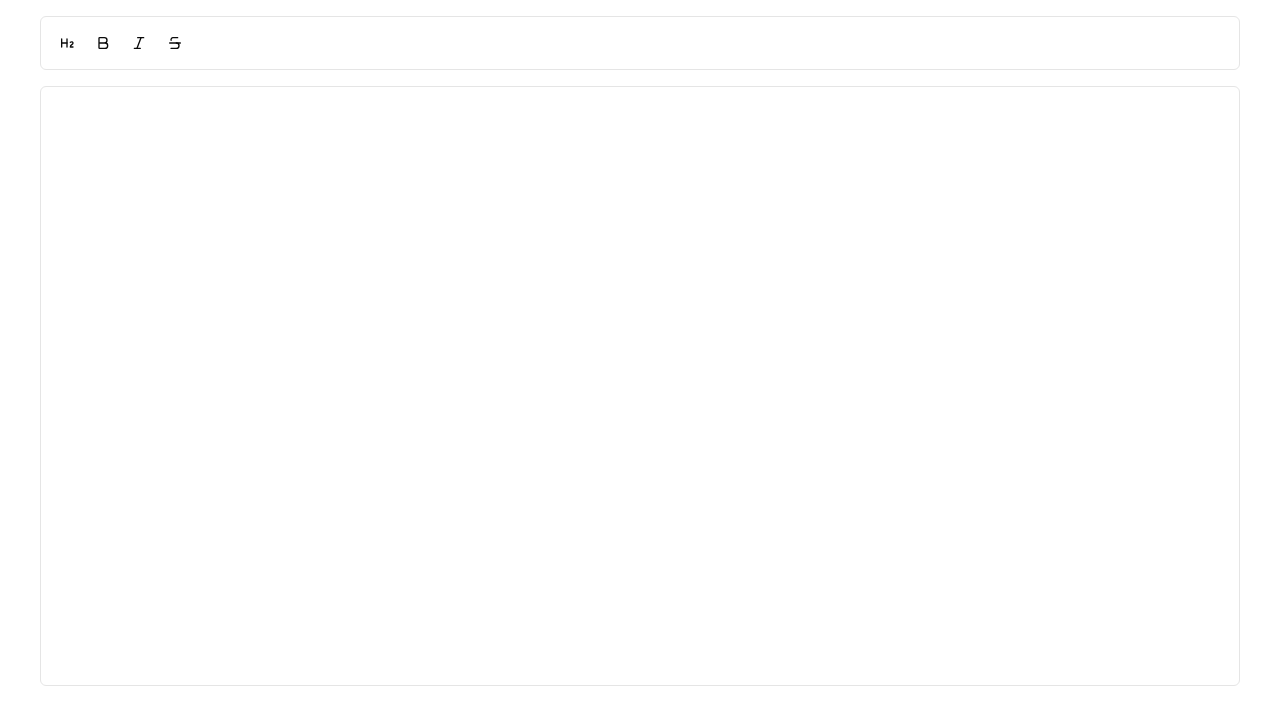
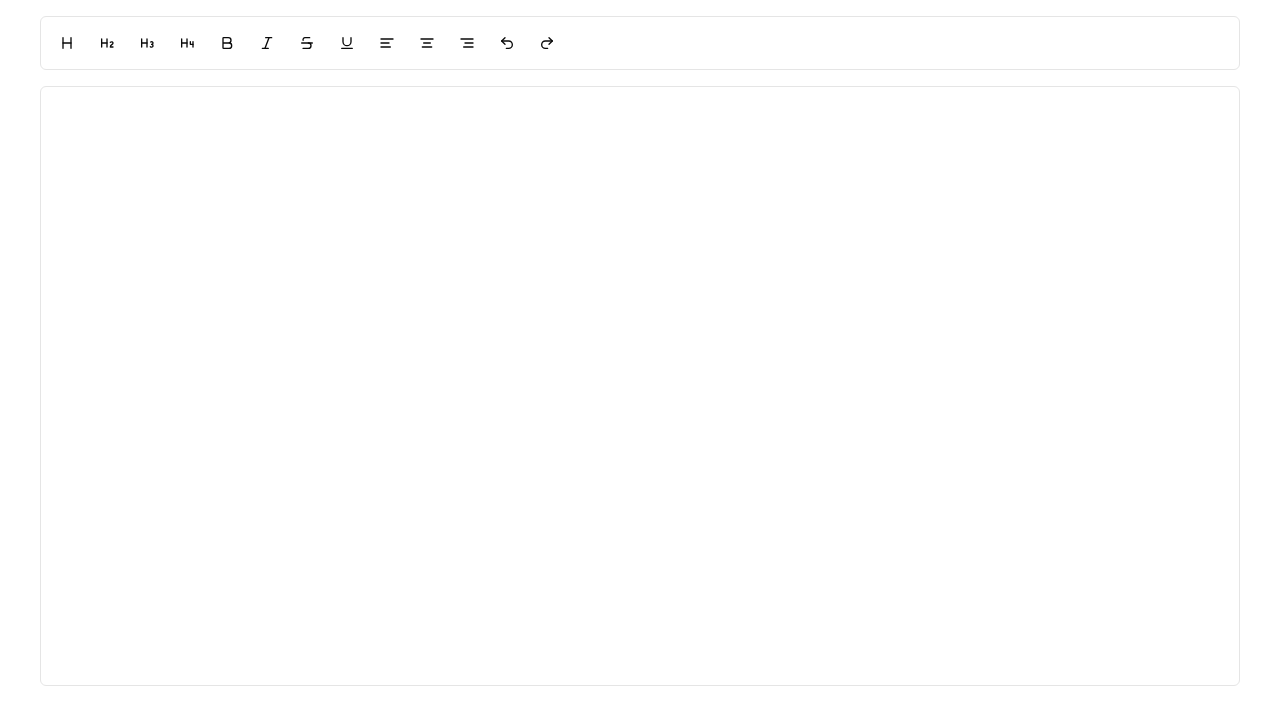
Before and after one commit to MarioPonte/noteva, a Next.js app: page / in a window 1280 px wide. Shown: the top 724 px of the page. Built offline with nearby package versions, Linux system fonts and the light colour scheme.

Commit message:
adding new text styles to the editor

```diff
--- a/app/globals.css
+++ b/app/globals.css
@@ -70,7 +70,12 @@
   * {
     @apply border-border;
   }
+
   body {
     @apply bg-background text-foreground;
   }
 }
+
+.ProseMirror:focus {
+  outline: none;
+}
--- /dev/null
+++ b/components/HeadingOptions.tsx
@@ -0,0 +1,57 @@
+"use client";
+
+import { type Editor } from "@tiptap/react";
+import {
+    Heading,
+    Heading2,
+    Heading3,
+    Heading4,
+} from "lucide-react";
+import { Toggle } from "./ui/toggle";
+
+type Props = {
+    editor: Editor
+}
+
+export function HeadingOptions({ editor }: Props) {
+    return (
+        <>
+            <Toggle
+                size="sm"
+                pressed={editor.isActive("heading", { level: 1 })}
+                onPressedChange={() => {
+                    editor.chain().focus().toggleHeading({ level: 1 }).run()
+                }}
+            >
+                <Heading className="h-4 w-4" />
+            </Toggle>
+            <Toggle
+                size="sm"
+                pressed={editor.isActive("heading", { level: 2 })}
+                onPressedChange={() => {
+                    editor.chain().focus().toggleHeading({ level: 2 }).run()
+                }}
+            >
+                <Heading2 className="h-4 w-4" />
+            </Toggle>
+            <Toggle
+                size="sm"
+                pressed={editor.isActive("heading", { level: 3 })}
+                onPressedChange={() => {
+                    editor.chain().focus().toggleHeading({ level: 3 }).run()
+                }}
+            >
+                <Heading3 className="h-4 w-4" />
+            </Toggle>
+            <Toggle
+                size="sm"
+                pressed={editor.isActive("heading", { level: 4 })}
+                onPressedChange={() => {
+                    editor.chain().focus().toggleHeading({ level: 4 }).run()
+                }}
+            >
+                <Heading4 className="h-4 w-4" />
+            </Toggle>
+        </>
+    )
+}
--- a/components/Tiptap.tsx
+++ b/components/Tiptap.tsx
@@ -3,6 +3,34 @@
 import { useEditor, EditorContent } from '@tiptap/react';
 import StarterKit from '@tiptap/starter-kit';
 import { Toolbar } from './Toolbar';
+import BaseHeading from '@tiptap/extension-heading'
+import { mergeAttributes } from '@tiptap/core'
+import Underline from '@tiptap/extension-underline';
+import TextAlign from '@tiptap/extension-text-align';
+
+type Levels = 1 | 2 | 3 | 4
+
+const classes: Record<Levels, string> = {
+  1: 'text-4xl',
+  2: 'text-3xl',
+  3: 'text-2xl',
+  4: 'text-xl',
+}
+
+export const Heading = BaseHeading.configure({ levels: [1, 2, 3, 4] }).extend({
+  renderHTML({ node, HTMLAttributes }) {
+    const hasLevel = this.options.levels.includes(node.attrs.level)
+    const level: Levels = hasLevel ? node.attrs.level : this.options.levels[0]
+
+    return [
+      `h${level}`,
+      mergeAttributes(this.options.HTMLAttributes, HTMLAttributes, {
+        class: `${classes[level]}`,
+      }),
+      0,
+    ]
+  },
+});
 
 export default function Tiptap({
   onChange,
@@ -12,12 +40,7 @@ export default function Tiptap({
   const editor = useEditor({
     extensions: [
       StarterKit.configure({
-        heading: {
-          HTMLAttributes: {
-            class: 'text-xl font-bold',
-            levels: [2]
-          }
-        },
+        heading: false,
         bold: {
           HTMLAttributes: {
             class: 'font-bold',
@@ -34,6 +57,32 @@ export default function Tiptap({
           }
         },
       }),
+      Heading.configure({ levels: [1, 2, 3, 4] }).extend({
+        levels: [1, 2, 3, 4],
+        renderHTML({ node, HTMLAttributes }) {
+          const level = this.options.levels.includes(node.attrs.level)
+            ? node.attrs.level
+            : this.options.levels[0]
+          const classes: any = {
+            1: 'text-4xl',
+            2: 'text-3xl',
+            3: 'text-2xl',
+            4: 'text-xl',
+          }
+          return [
+            `h${level}`,
+            mergeAttributes(this.options.HTMLAttributes, HTMLAttributes, {
+              class: `${classes[level]} font-bold`,
+            }),
+            0,
+          ]
+        },
+      }),
+      Underline,
+      TextAlign.configure({
+        types: ['heading', 'paragraph'],
+        alignments: ['left', 'right', 'center'],
+      })
     ],
     editorProps: {
       attributes: {
--- a/components/Toolbar.tsx
+++ b/components/Toolbar.tsx
@@ -4,33 +4,30 @@ import { type Editor } from "@tiptap/react";
 import {
     Bold,
     Strikethrough,
+    Underline,
     Italic,
-    List,
-    ListOrdered,
-    Heading2
+    AlignLeft,
+    AlignCenter,
+    AlignRight,
+    Undo2,
+    Redo2,
 } from "lucide-react";
 import { Toggle } from "./ui/toggle";
+import { HeadingOptions } from "./HeadingOptions";
 
 type Props = {
     editor: Editor | null
 }
 
-export function Toolbar({ editor }: Props){
-    if(!editor){
+export function Toolbar({ editor }: Props) {
+    if (!editor) {
         return null;
     }
 
     return (
         <div className="border border-input bg-transparent rounded-md my-4 p-2">
-            <Toggle
-                size="sm"
-                pressed={editor.isActive("heading")}
-                onPressedChange={() => {
-                    editor.chain().focus().toggleHeading({ level:2 }).run()
-                }}
-            >
-                <Heading2 className="h-4 w-4" />
-            </Toggle>
+            <div className="flex gap-1">
+                <HeadingOptions editor={editor} />
                 <Toggle
                     size="sm"
                     pressed={editor.isActive("bold")}
@@ -52,6 +49,51 @@ export function Toolbar({ editor }: Props){
                 >
                     <Strikethrough className="h-4 w-4" />
                 </Toggle>
+                <Toggle
+                    size="sm"
+                    pressed={editor.isActive("underline")}
+                    onPressedChange={() => editor.chain().focus().toggleUnderline().run()}
+                >
+                    <Underline className="h-4 w-4" />
+                </Toggle>
+
+                <Toggle
+                    size="sm"
+                    pressed={editor.isActive({ textAlign: 'left' })}
+                    onPressedChange={() => editor.chain().focus().setTextAlign('left').run()}
+                >
+                    <AlignLeft className="h-4 w-4" />
+                </Toggle>
+                <Toggle
+                    size="sm"
+                    pressed={editor.isActive({ textAlign: 'center' })}
+                    onPressedChange={() => editor.chain().focus().setTextAlign('center').run()}
+                >
+                    <AlignCenter className="h-4 w-4" />
+                </Toggle>
+                <Toggle
+                    size="sm"
+                    pressed={editor.isActive({ textAlign: 'right' })}
+                    onPressedChange={() => editor.chain().focus().setTextAlign('right').run()}
+                >
+                    <AlignRight className="h-4 w-4" />
+                </Toggle>
+
+                <Toggle
+                    size="sm"
+                    pressed={editor.isActive("undo")}
+                    onPressedChange={() => editor.chain().focus().undo().run()}
+                >
+                    <Undo2 className="h-4 w-4" />
+                </Toggle>
+                <Toggle
+                    size="sm"
+                    pressed={editor.isActive("redo")}
+                    onPressedChange={() => editor.chain().focus().redo().run()}
+                >
+                    <Redo2 className="h-4 w-4" />
+                </Toggle>
+            </div>
         </div>
     )
 }
--- a/package.json
+++ b/package.json
@@ -13,6 +13,8 @@
     "@radix-ui/react-label": "^2.0.2",
     "@radix-ui/react-slot": "^1.0.2",
     "@radix-ui/react-toggle": "^1.0.3",
+    "@tiptap/extension-text-align": "^2.4.0",
+    "@tiptap/extension-underline": "^2.4.0",
     "@tiptap/pm": "^2.4.0",
     "@tiptap/react": "^2.4.0",
     "@tiptap/starter-kit": "^2.4.0",
```
Also changed, not shown: 1 other file (tests, documents, lock files or other folders). Lines whose indentation alone changed are shown as unchanged.
